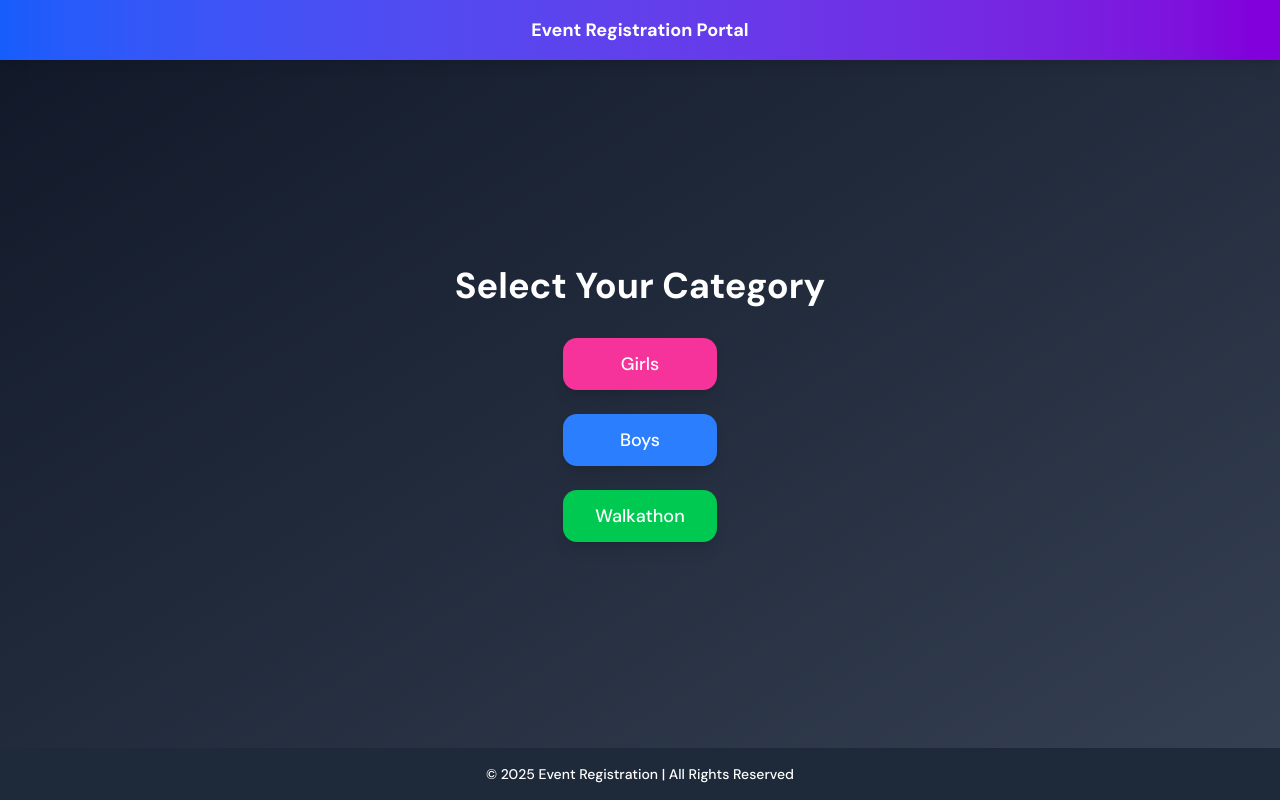
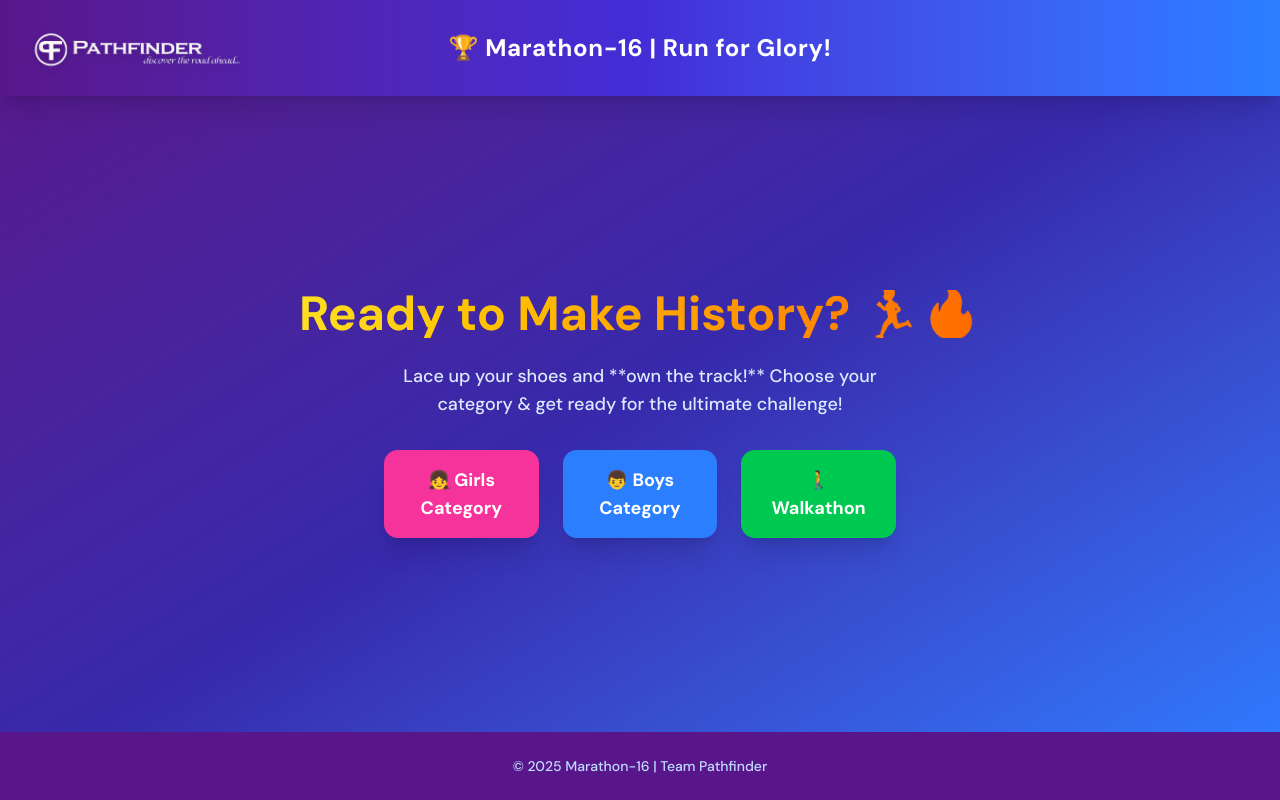
Before and after one commit to dsptanmay/Marathon-16-Website, a Next.js app: page / in a window 1280 px wide. Built offline with nearby package versions, Linux system fonts and the light colour scheme.

Commit message:
designed landing page

```diff
--- a/src/app/page.tsx
+++ b/src/app/page.tsx
@@ -9,42 +9,53 @@ const CategoryPage = () => {
   };
 
   return (
-    <div className="min-h-screen flex flex-col bg-gradient-to-br from-gray-900 to-gray-700 text-white">
-      {/* Header (Fixed at Top) */}
-      <header className="w-full py-4 bg-gradient-to-r from-blue-600 to-purple-700 text-white text-center text-lg font-bold shadow-lg">
-        Event Registration Portal
+    <div className="min-h-screen flex flex-col bg-gradient-to-br from-purple-900 via-indigo-800 to-blue-500 text-white">
+
+
+  <header className="h-24 w-full bg-gradient-to-r from-purple-900 via-indigo-700 to-blue-500 text-white font-bold shadow-xl flex items-center justify-center relative px-6">
+    <img src="/pf_logo.png" alt="Marathon-16 Logo" className="h-12 absolute left-6 drop-shadow-lg" />
+    <span className="hidden sm:block text-center tracking-wide text-xl md:text-2xl">
+      🏆 Marathon-16 | Run for Glory!
+    </span>
   </header>
 
-      {/* Main Content (Centered) */}
-      <main className="flex-grow flex flex-col items-center justify-center text-center px-4">
-        <h1 className="text-4xl font-extrabold mb-8">Select Your Category</h1>
-        <div className="flex flex-col space-y-6">
+
+  <main className="flex-grow flex flex-col items-center justify-center text-center px-6">
+    <h1 className="text-5xl font-extrabold mb-6 bg-clip-text text-transparent bg-gradient-to-r from-yellow-300 to-orange-500">
+      Ready to Make History? 🏃‍♂️🔥
+    </h1>
+    <p className="text-lg text-blue-100 mb-8 max-w-lg">
+      Lace up your shoes and **own the track!**
+      Choose your category & get ready for the ultimate challenge!
+    </p>
+    <div className="grid grid-cols-1 sm:grid-cols-3 gap-6 w-full max-w-lg">
       <button
         onClick={() => handleCategorySelect("girls")}
-            className="px-8 py-3 bg-pink-500 text-white rounded-xl shadow-lg hover:bg-pink-600 transition transform hover:scale-105 text-lg"
+        className="px-6 py-4 bg-pink-500 text-white rounded-xl shadow-xl hover:bg-pink-600 transition-all transform hover:scale-105 text-lg font-semibold"
       >
-            Girls
+        👧 Girls Category
       </button>
       <button
         onClick={() => handleCategorySelect("boys")}
-            className="px-8 py-3 bg-blue-500 text-white rounded-xl shadow-lg hover:bg-blue-600 transition transform hover:scale-105 text-lg"
+        className="px-6 py-4 bg-blue-500 text-white rounded-xl shadow-xl hover:bg-blue-600 transition-all transform hover:scale-105 text-lg font-semibold"
       >
-            Boys
+        👦 Boys Category
       </button>
       <button
         onClick={() => handleCategorySelect("walkathon")}
-            className="px-8 py-3 bg-green-500 text-white rounded-xl shadow-lg hover:bg-green-600 transition transform hover:scale-105 text-lg"
+        className="px-6 py-4 bg-green-500 text-white rounded-xl shadow-xl hover:bg-green-600 transition-all transform hover:scale-105 text-lg font-semibold"
       >
-            Walkathon
+        🚶 Walkathon
       </button>
     </div>
   </main>
 
-      {/* Footer (Fixed at Bottom) */}
-      <footer className="w-full py-4 bg-gray-800 text-white text-center text-sm">
-        © 2025 Event Registration | All Rights Reserved
+
+  <footer className="w-full py-6 bg-purple-900 text-blue-200 text-center text-sm">
+    © 2025 Marathon-16 | Team Pathfinder
   </footer>
 </div>
+
   );
 };
 
--- a/src/app/register/[category]/page.tsx
+++ b/src/app/register/[category]/page.tsx
@@ -47,9 +47,9 @@ const SignupForm = ({ params }: { params: { category: string } }) => {
 
   return (
     <div className="min-h-screen flex flex-col bg-gradient-to-br from-gray-900 to-gray-700 text-white">
-      {/* Header (Fixed at Top) */}
+
       <header className="w-full py-4 bg-gradient-to-r from-blue-600 to-purple-700 text-white text-center text-lg font-bold shadow-lg">
-        Event Registration Portal
+        Marathon-16 Registration Portal
       </header>
 
       {/* Main Content (Centered) */}
@@ -67,6 +67,7 @@ const SignupForm = ({ params }: { params: { category: string } }) => {
             Name <span className="text-red-500">*</span>
           </label>
           <input
+            placeholder="eg: John Doe"
             type="text"
             name="name"
             value={formData.name}
@@ -79,6 +80,7 @@ const SignupForm = ({ params }: { params: { category: string } }) => {
           {/* USN */}
           <label className="block font-semibold mb-1">USN</label>
           <input
+            placeholder="eg: 1SIXXYYXXX"
             type="text"
             name="usn"
             value={formData.usn}
@@ -93,6 +95,7 @@ const SignupForm = ({ params }: { params: { category: string } }) => {
             Phone Number <span className="text-red-500">*</span>
           </label>
           <input
+            placeholder="eg: 9876543210"
             type="tel"
             name="phone"
             value={formData.phone}
@@ -107,6 +110,7 @@ const SignupForm = ({ params }: { params: { category: string } }) => {
             Email <span className="text-red-500">*</span>
           </label>
           <input
+            placeholder="eg: aviral@gmail.com"
             type="email"
             name="email"
             value={formData.email}
@@ -141,9 +145,9 @@ const SignupForm = ({ params }: { params: { category: string } }) => {
         </form>
       </main>
 
-      {/* Footer (Fixed at Bottom) */}
+
       <footer className="w-full py-4 bg-gray-800 text-white text-center text-sm">
-        © 2025 Event Registration | All Rights Reserved
+        © 2025 Marathon-16 Registration | Team Pathfinder | All Rights Reserved
       </footer>
     </div>
   );
```
Also changed, not shown: public/pf_logo.png (added). Lines whose indentation alone changed are shown as unchanged.
